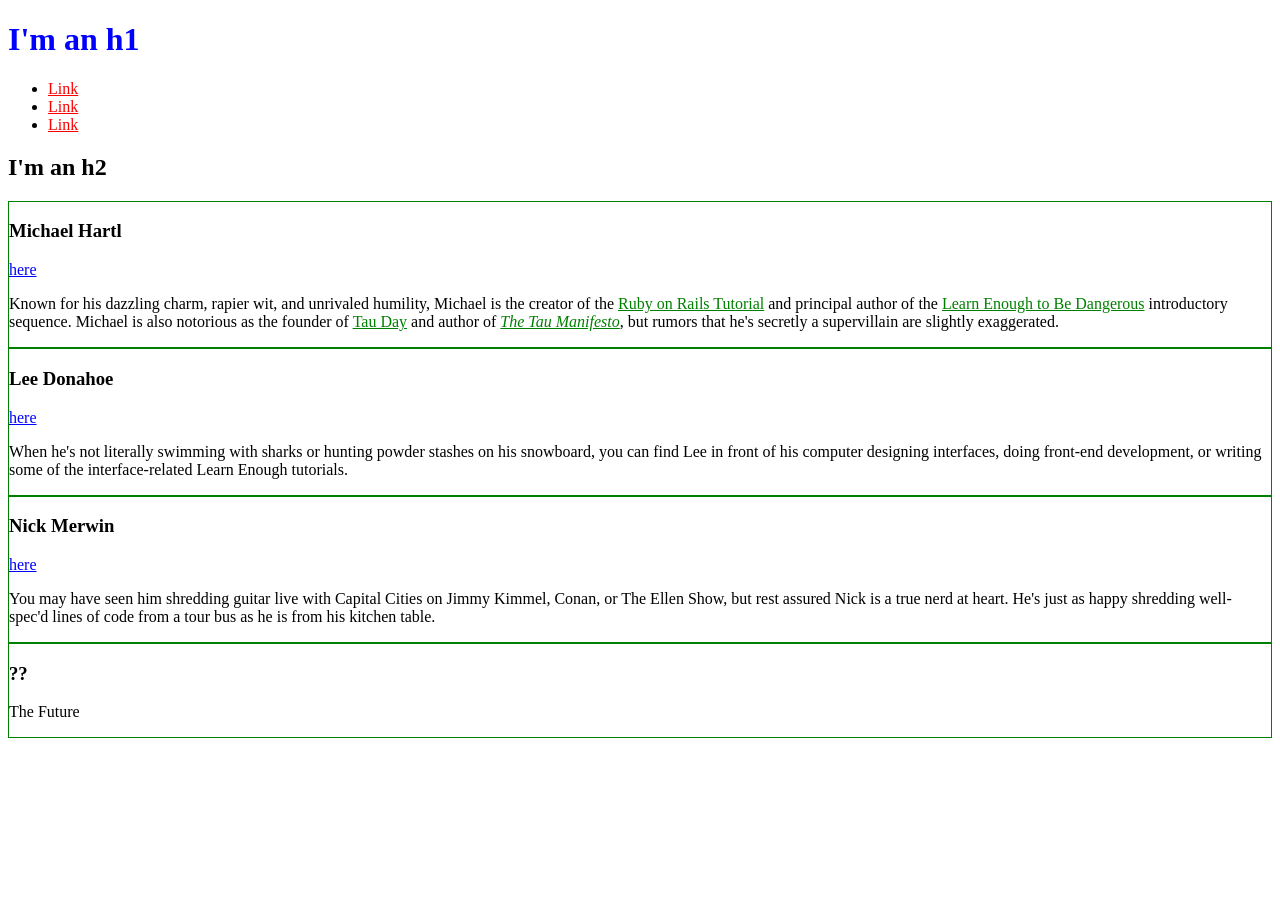
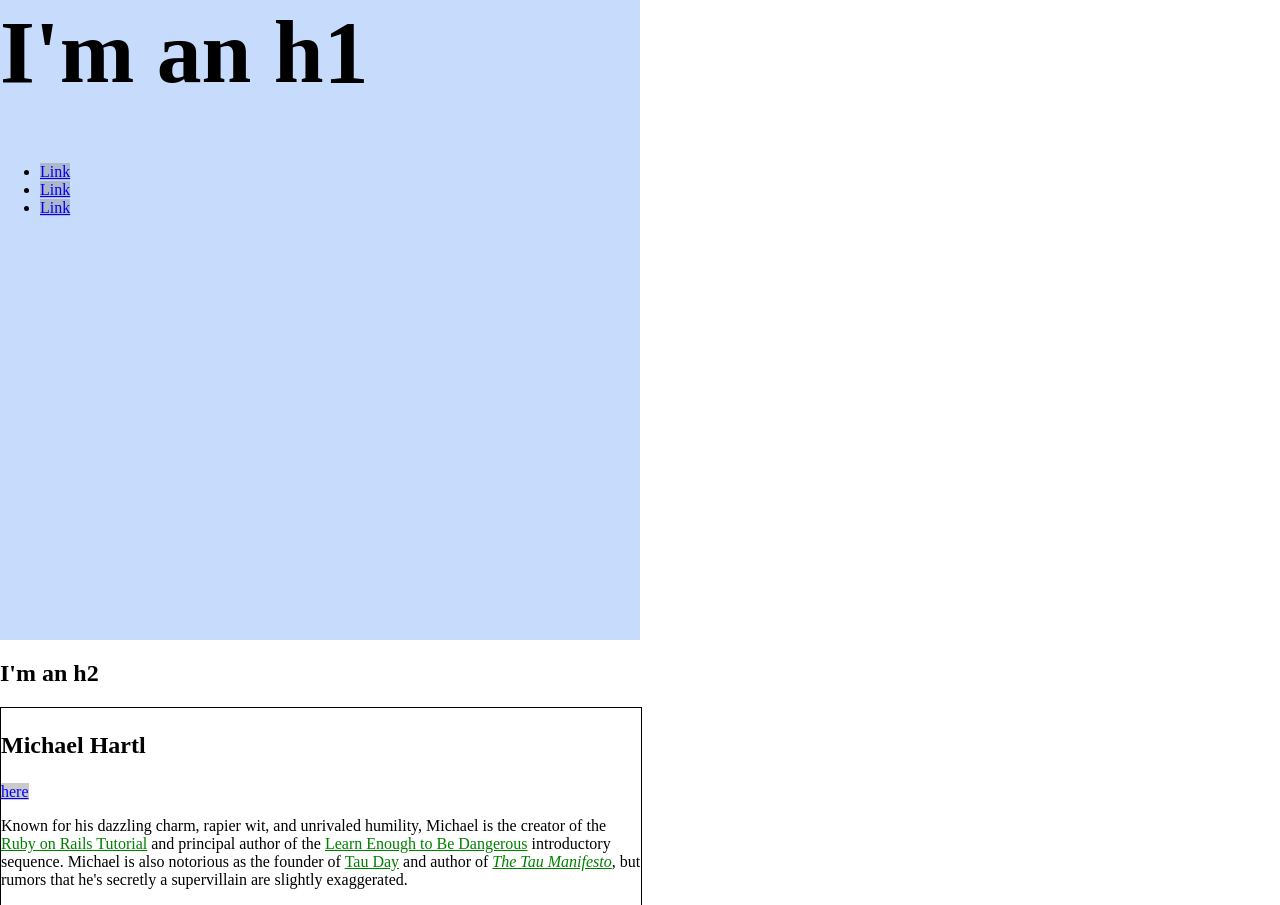
Before and after one commit to thetrancecoder/thetrancecoder.github.io, a plain HTML site: page index.html in a window 1280 px wide. Shown: the top 905 px of the page. Before the commit the page ends 800 px from the top, so only its background shows below. Drawn offline with Linux system fonts and the light colour scheme.

Commit message:
Add color and sizing changes from Chapter 7

```diff
--- a/index.html
+++ b/index.html
@@ -1,45 +1,70 @@
 <!DOCTYPE html>
 <html>
-  <head>
-    <title>Test Page: Don't Panic</title>
+  <head>   <title>Test Page: Don't Panic</title>
     <meta charset="utf-8">
     <style>
       /* GLOBAL STYLES */
       a {
-        color: red;
+        color: #f00;
+      }
+      html, body {
+        margin: 0;
+        padding: 0;
+      }
+      h1 {
+        font-size: 7vw;
+        margin-top: 0;
       }
 
       /* SOCIAL STYLES */
       .social-link {
+        background: rgba(150, 150, 150, 0.5);
         color: blue;
       }
 
       /* BIO STYLES */
+      .bio-wrapper {
+        font-size: 24px;
+      }
       .bio-box {
         border: 1px solid black;
+        font-size: 1rem;
+        width: 50%;
+      }
+      .bio-box h3 {
+        font-size: 1.5em;
+      }
+      .bio-copy {
+        font-size: 1em;
       }
       .bio-copy a {
         color: green;
       }
-      div.bio-box {
-      border: 1px solid green;
+
+      /* HERO STYLES */
+      .full-hero {
+        background-color: #c7dbfc;
+        height: 50vw;
+        width: 50vw;
       }
     </style>
   </head>
   <body>
-    <h1 class="social-link">I'm an h1</h1>
+    <div class="full-hero hero-home">
+      <h1>I'm an h1</h1>
       <ul>
         <li>
-        <a href="https://example.com/">Link</a>
+          <a href="https://example.com/" class="social-link">Link</a>
         </li>
         <li>
-        <a href="https://example.com/">Link</a>
+          <a href="https://example.com/" class="social-link">Link</a>
         </li>
         <li>
-        <a href="https://example.com/">Link</a>
+          <a href="https://example.com/" class="social-link">Link</a>
         </li>
-    </ul>
+      </ul>    </div>
     <h2>I'm an h2</h2>
+    <div class="bio-wrapper">
       <div class="bio-box">
         <h3>Michael Hartl</h3>
         <a href="https://twitter.com/mhartl" class="social-link">here</a>
@@ -85,9 +110,12 @@
       </div>
       <div class="bio-box">
         <h3>??</h3>
+          <div class="bio-copy">
             <p>
             The Future
             </p>
           </div>
+      </div>
+    </div>
   </body>
 </html>
```
Lines whose indentation alone changed are shown as unchanged.
